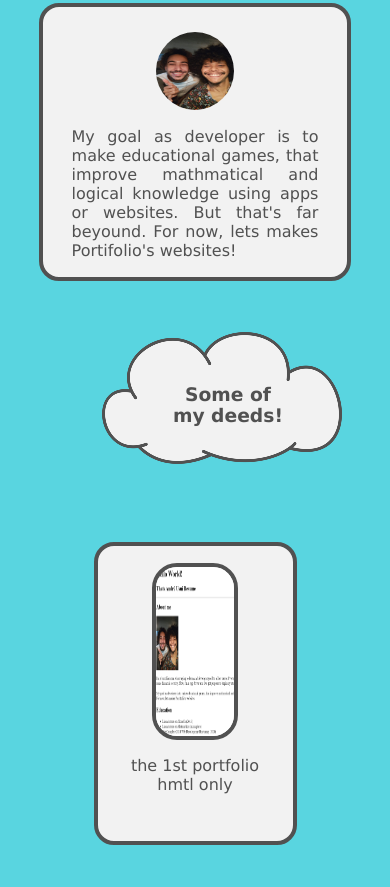
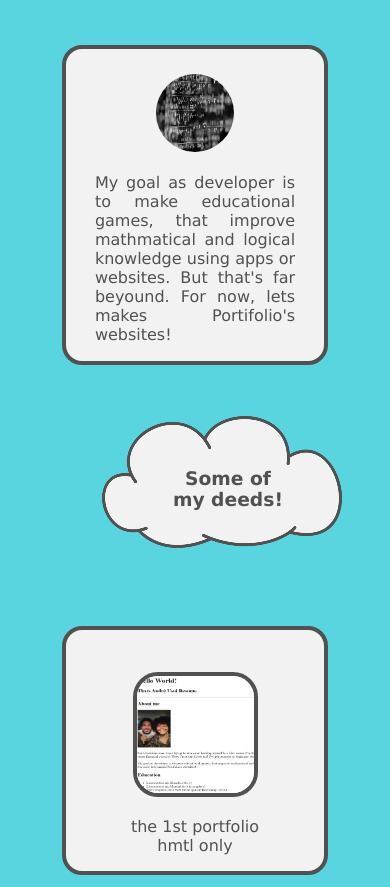
Before and after one commit to Andre-Usui/hello-world-2nd, a plain HTML site: page index.html in a window 390 px wide. Shown: the part 1493-2380 px from the top of the page. Drawn offline with Linux system fonts and the light colour scheme.

Commit message:
Add files via upload

```diff
--- a/index.html
+++ b/index.html
@@ -1,4 +1,4 @@
-<!DOCTYPE html:5>
+<!DOCTYPE html>
 <html lang="en">
 <head>
     <meta charset="UTF-8">
@@ -20,6 +20,7 @@
     <img class="cloud3" src="./assets/cloud.png" alt="...">
     <img class="cloud4" src="./assets/cloud.png" alt="...">
 </div>
+
 <div class="whotext">
     <div class="cloudwho">
         <img src="./assets/cloud.png" alt="...">
@@ -28,7 +29,7 @@
 </div>
 <div class="mid-container">
     <div class="who">
-        <img src="./assets/andre.jpeg.jpeg" alt="a picture of Andre with a famous person">
+        <img src="./assets/andre.jpeg" alt="a picture of Andre with a famous person">
         <p>
             I'm a brazilian guy who's trying to learn and develop myself to a Dev
             carrer. I've tryed earlyer, about 2 years ago, but i've got a job who
@@ -37,20 +38,23 @@
         </p>
     </div>
     <div class="who">
-        <img src="./assets/andre.jpeg.jpeg" alt="a picture of Andre with a famous person">
+        <img src="./assets/math.jpg" alt="a picture of math calculus">
         <p>
             My goal as developer is to make educational games, that improve mathmatical
             and logical knowledge using apps or websites. But that's far beyound. For now,
             lets makes Portifolio's websites!
         </p>
     </div>
+
 </div>
+
 <div class="whotext">
     <div class="cloudwho2">
         <img src="./assets/cloud.png" alt="...">
         <h3>Some of <br/> my deeds!</h3>
     </div>
 </div>
+
 <div class="fin-container">
     <div class="fin-container1">
         <ul>
@@ -75,13 +79,21 @@
         </ul>
     </div>
 </div>
+
 <footer>
     <div>
         <p>@japonego00</p>
         <p>This page uses only css and html for practice.</p>
         <p>a portfolio made by: André Usui</p>
+
     </div>
 </footer>
 
+<!--
+    à fazer:
+        - colocar as imagens e links do fin-container;
+        - terminar o posicionamentono css do fin-container;
+
+-->
 </body>
 </html>
--- a/style.css
+++ b/style.css
@@ -140,6 +140,7 @@ body {
     margin-bottom: 3vh;
     border: 0.5lvh solid #515151;
     flex-shrink: 1;
+    width: 60vw;
 }
 
 .who > p {
@@ -180,14 +181,11 @@ body {
 
 .fin-container1 > ul > li{
     background-color: #f2f2f2;
-    width: 25vw;
-    height: 35vh;
+    padding: 3vh 3vw 0vh 3vw;
     border-radius: 20px;
     margin-bottom: 3vh;
     border: 0.5lvh solid #515151;
     flex-shrink: 1;
-
-
 }
 
 .fin-container img{
@@ -196,7 +194,6 @@ body {
     margin-top: 2vh;
     border-radius: 25px;
     border: 0.5vh solid #515151;
-
 }
 
 footer > div{
@@ -271,7 +268,13 @@ footer > div{
     }
 
     .fin-container1 > ul > li{
-        width: 50vw;
+        width: 60vw;
+
+    }
+
+    .fin-container img{
+        width:30vw;
+        height: 30vw;
     }
 
     footer > div{
```
Also changed, not shown: assets/andre.jpeg (added), assets/math.jpg (added).
